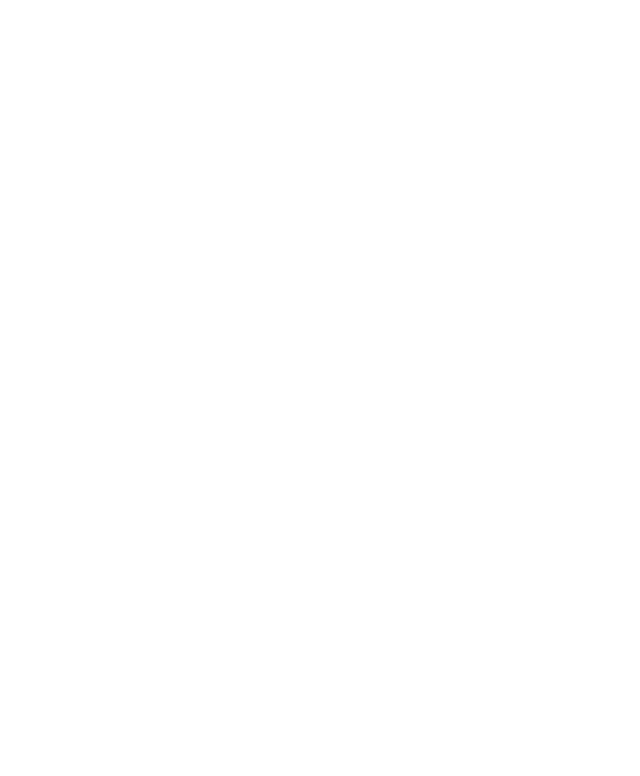
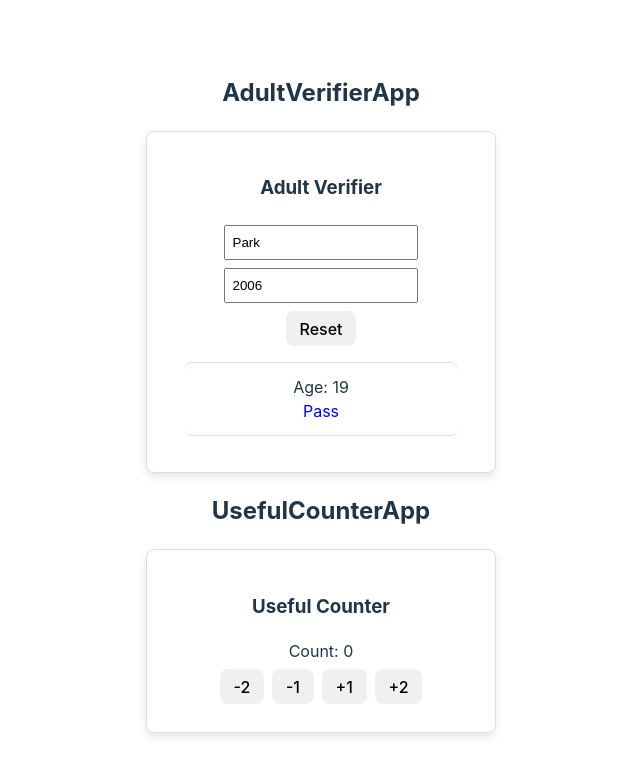
Before and after one commit to kchanj/Hello-React, a React (Vite) app in the folder xdev/: page /reducer in a window 1280 px wide. Before the commit this address had no page. Shown: the top 776 px of the page, without its empty margins (319-959 px from the left). Built offline with nearby package versions, Linux system fonts and the light colour scheme.

Commit message:
Update xdev - Add reducer

```diff
--- a/xdev/src/App.jsx
+++ b/xdev/src/App.jsx
@@ -4,6 +4,7 @@
 import PropsPage from './components/PropsPage'
 import EventPage from './components/EventPage'
 import StatePage from './components/StatePage'
+import ReducerPage from './components/ReducerPage'
 import './App.css'
 
 function App() {
@@ -15,6 +16,7 @@
                     <Route path='/props' element={<PropsPage />} />
                     <Route path='/event' element={<EventPage />} />
                     <Route path='/state' element={<StatePage />} />
+                    <Route path='/reducer' element={<ReducerPage />} />
                 </Routes>
             </BrowserRouter>
         </Layout>
--- /dev/null
+++ b/xdev/src/components/ReducerPage.jsx
@@ -0,0 +1,9 @@
+import ReducerApp from "./reducer/ReducerApp";
+
+const ReducerPage = () => {
+    return (
+        <ReducerApp />
+    )
+}
+
+export default ReducerPage;
--- /dev/null
+++ b/xdev/src/components/reducer/AdultVerifier.jsx
@@ -0,0 +1,63 @@
+import { useReducer } from 'react';
+import { reducer, istate, init } from './adultVerifierReducer';
+import styles from '../../Card.module.css';
+
+const AdultVerifier = () => {
+
+    const dstate = {name: 'Park', year: 2006};
+
+    //const[state, dispatch] = useReducer(reducer, istate);
+    const[state, dispatch] = useReducer(reducer, dstate, init);
+
+    const handleName = (value) => {
+        dispatch({
+            type: 'SET_NAME',
+            payload: {
+                name: value
+            }
+        });
+    }
+
+    const handleYear = (value) => {
+        dispatch({
+            type: 'SET_YEAR',
+            payload: {
+                year: value
+            }
+        });
+    }
+
+    const handleReset = () => {
+        dispatch({
+            type: 'RESET',
+            payload: {
+                dstate: dstate
+            }
+        })
+    }
+
+    return (
+        <div className={styles.card}>
+            <h3>Adult Verifier</h3>
+            <input type='text'
+                   name='name'
+                   value={state.name}
+                   onChange={e => handleName(e.target.value)}
+                   placeholder='Enter name' />
+            <input type='number'
+                   name='year'
+                   value={state.year}
+                   onChange={e => handleYear(e.target.value)}
+                   placeholder='Enter birth year' />
+            <br/>
+            <button onClick={handleReset}>Reset</button>
+            <div className={styles.content}>
+                <label>Age: {state.age}</label>
+                <br/>
+                <label style={{color: state.warning ? 'red': 'blue'}}>{state.message}</label>
+            </div>
+        </div>
+    )
+}
+
+export default AdultVerifier;
--- /dev/null
+++ b/xdev/src/components/reducer/AdultVerifierApp.jsx
@@ -0,0 +1,11 @@
+import AdultVerifier from "./AdultVerifier";
+
+const AdultVerifierApp = () => {
+    return (
+        <>
+            <AdultVerifier />
+        </>
+    )
+}
+
+export default AdultVerifierApp;
--- /dev/null
+++ b/xdev/src/components/reducer/ReducerApp.jsx
@@ -0,0 +1,15 @@
+import AdultVerifierApp from "./AdultVerifierApp";
+import UsefulCounterApp from "./UsefulCounterApp";
+
+const ReducerApp = () => {
+    return (
+        <>
+            <h2>AdultVerifierApp</h2>
+            <AdultVerifierApp />
+            <h2>UsefulCounterApp</h2>
+            <UsefulCounterApp />
+        </>
+    )
+}
+
+export default ReducerApp;
--- /dev/null
+++ b/xdev/src/components/reducer/UsefulCounter.jsx
@@ -0,0 +1,29 @@
+import { useReducer } from 'react';
+import { reducer, istate } from './usefulCounterReducer';
+import styles from '../../Card.module.css';
+
+const UsefulCounter = () => {
+
+    const [state, dispatch] = useReducer(reducer, istate);
+
+    const handleClick = (type, value, event) => {
+        const { clientX: x, clientY: y } = event
+        dispatch({
+            payload: {type, value},
+            metainf: {x, y}
+        });
+    }
+
+    return (
+        <div className={styles.card}>
+            <h3>Useful Counter</h3>
+            <p>Count: {state.count}</p>
+            <button onClick={e => handleClick('SUB', 2, e)}>-2</button>
+            <button onClick={e => handleClick('SUB', 1, e)}>-1</button>
+            <button onClick={e => handleClick('ADD', 1, e)}>+1</button>
+            <button onClick={e => handleClick('ADD', 2, e)}>+2</button>
+        </div>
+    )
+}
+
+export default UsefulCounter;
--- /dev/null
+++ b/xdev/src/components/reducer/UsefulCounterApp.jsx
@@ -0,0 +1,11 @@
+import UsefulCounter from "./UsefulCounter";
+
+const UsefulCounterApp = () => {
+    return (
+        <>
+            <UsefulCounter />
+        </>
+    )
+}
+
+export default UsefulCounterApp;
--- /dev/null
+++ b/xdev/src/components/reducer/adultVerifierReducer.js
@@ -0,0 +1,74 @@
+const reducer = (state, action) => {
+    const {type, payload} = action;
+
+    let nstate = {};
+    switch(type) {
+        case 'SET_NAME':
+            const {name} = payload;
+            nstate = {
+                ...state,
+                name: name
+            };
+            break;
+        case 'SET_YEAR':
+            const {year} = payload;
+            const age = new Date().getFullYear() - year;
+            let warning = istate.warning;
+            let message = istate.message;
+
+            if(age < 18) {
+                  warning = true;
+                  message = 'Must be at least 18 yrs old!';
+            }
+
+            nstate = {
+                ...state,
+                year: year,
+                age: age,
+                warning: warning,
+                message: message
+            };
+            break;
+        case 'RESET':
+            const {dstate} = payload;
+            nstate = init(dstate);
+            break;
+        default:
+            throw new Error('Unknown action type');
+    }
+
+    return nstate;
+}
+
+const istate = {
+    name: '',
+    year: '',
+    age: '',
+    warning: false,
+    message: 'Pass'
+}
+
+const init = (state) => {
+    const {name, year} = state;
+
+    const age = new Date().getFullYear() - year;
+    if(age < 18) {
+        return {
+            ...istate,
+            name: state.name,
+            year: state.year,
+            age: age,
+            warning: true,
+            message: 'Must be at least 18 yrs old!'
+        }
+    } else {
+        return {
+            ...istate,
+            name: state.name,
+            year: state.year,
+            age: age
+        }
+    }
+}
+
+export {reducer, istate, init};
--- /dev/null
+++ b/xdev/src/components/reducer/usefulCounterReducer.js
@@ -0,0 +1,32 @@
+const reducer = (state, aciton) => {
+    const {type, value} = aciton.payload;
+    const {x, y} = aciton.metainf;
+
+    console.log(`[reducer] Click (${x}, ${y})`)
+
+    let nstate = {};
+    switch(type) {
+        case 'ADD':
+            nstate = {
+                ...state,
+                count: state.count + value
+            }
+            break;
+        case 'SUB':
+            nstate = {
+                ...state,
+                count: state.count - value
+            }
+            break;
+        default:
+            throw new Error('Unknown action type');
+    }
+
+    return nstate;
+}
+
+const istate = {
+    count: 0
+}
+
+export {reducer, istate};
```
